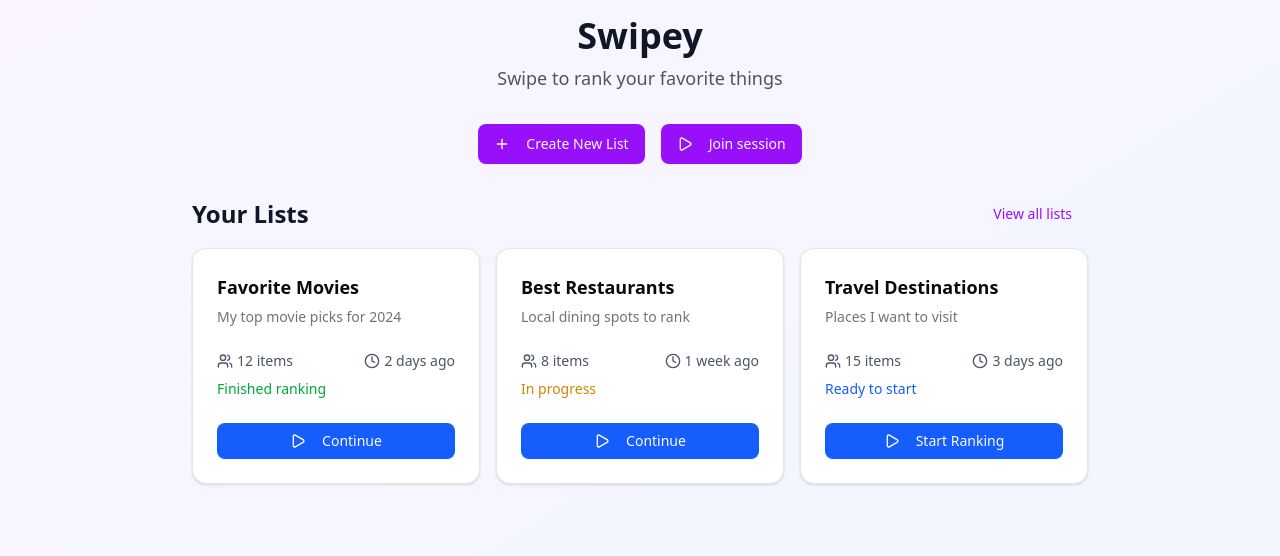
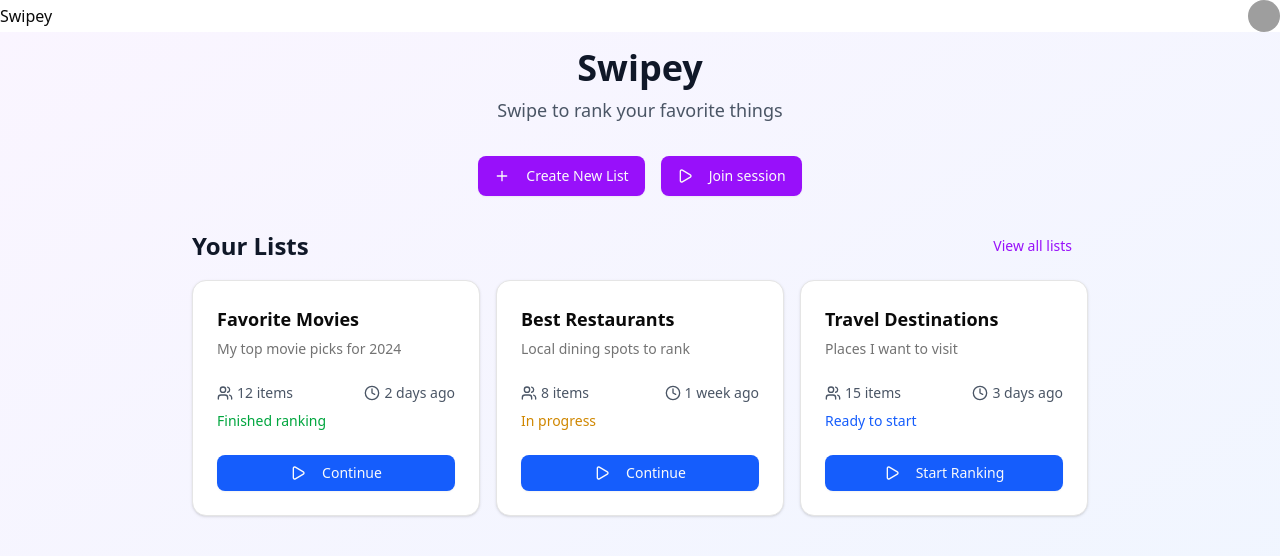
Before and after one commit to keduong33/swipey, a Next.js app: page / in a window 1280 px wide. Shown: the top 556 px of the page. Built offline with nearby package versions, Linux system fonts and the light colour scheme; grey boxes are pictures that could not be loaded.

Commit message:
Add header (#3)

```diff
--- a/package.json
+++ b/package.json
@@ -9,6 +9,7 @@
         "lint": "next lint"
     },
     "dependencies": {
+        "@radix-ui/react-avatar": "^1.1.10",
         "@radix-ui/react-dialog": "^1.1.14",
         "@radix-ui/react-label": "^2.1.7",
         "@radix-ui/react-select": "^2.2.5",
--- /dev/null
+++ b/src/components/header.tsx
@@ -0,0 +1,36 @@
+import { Avatar, AvatarFallback, AvatarImage } from '@/components/ui/avatar';
+import Link from 'next/link';
+import { useRouter } from 'next/router';
+
+export type HeaderProps = {
+    withProfile?: boolean;
+    sessionId?: string;
+};
+
+function UserAvatar() {
+    const router = useRouter();
+    return (
+        <Avatar
+            className="cursor-pointer"
+            onClick={() => router.push('/profile')}
+        >
+            <AvatarImage
+                src="https://github.com/evilrabbit.png"
+                alt="@evilrabbit"
+            />
+            <AvatarFallback>ER</AvatarFallback>
+        </Avatar>
+    );
+}
+
+export function Header({ withProfile, sessionId }: HeaderProps) {
+    return (
+        <header className="flex w-full justify-between items-center">
+            <Link href={'/'}>
+                <h1>Swipey</h1>
+            </Link>
+            {sessionId && <p>Session: {sessionId}</p>}
+            {withProfile && <UserAvatar />}
+        </header>
+    );
+}
--- /dev/null
+++ b/src/components/page.tsx
@@ -0,0 +1,19 @@
+import { ReactNode } from 'react';
+import { Header, HeaderProps } from './header';
+
+export default function Page({
+    children,
+    headerConfig,
+}: {
+    children: ReactNode;
+    headerConfig?: HeaderProps;
+}) {
+    return (
+        <div className="flex w-full flex-col min-h-screen">
+            <Header {...headerConfig} />
+            <main className="flex-1 flex-col bg-gradient-to-br from-purple-50 to-blue-50 p-4">
+                {children}
+            </main>
+        </div>
+    );
+}
--- /dev/null
+++ b/src/components/ui/avatar.tsx
@@ -0,0 +1,53 @@
+'use client';
+
+import * as AvatarPrimitive from '@radix-ui/react-avatar';
+import * as React from 'react';
+
+import { cn } from '@/lib/utils';
+
+function Avatar({
+    className,
+    ...props
+}: React.ComponentProps<typeof AvatarPrimitive.Root>) {
+    return (
+        <AvatarPrimitive.Root
+            data-slot="avatar"
+            className={cn(
+                'relative flex size-8 shrink-0 overflow-hidden rounded-full',
+                className
+            )}
+            {...props}
+        />
+    );
+}
+
+function AvatarImage({
+    className,
+    ...props
+}: React.ComponentProps<typeof AvatarPrimitive.Image>) {
+    return (
+        <AvatarPrimitive.Image
+            data-slot="avatar-image"
+            className={cn('aspect-square size-full', className)}
+            {...props}
+        />
+    );
+}
+
+function AvatarFallback({
+    className,
+    ...props
+}: React.ComponentProps<typeof AvatarPrimitive.Fallback>) {
+    return (
+        <AvatarPrimitive.Fallback
+            data-slot="avatar-fallback"
+            className={cn(
+                'bg-muted flex size-full items-center justify-center rounded-full',
+                className
+            )}
+            {...props}
+        />
+    );
+}
+
+export { Avatar, AvatarFallback, AvatarImage };
--- a/src/pages/edit/[id].tsx
+++ b/src/pages/edit/[id].tsx
@@ -16,6 +16,7 @@ import { ArrowLeft, ImageIcon, Plus, Upload, X } from 'lucide-react';
 import Image from 'next/image';
 import { useRouter } from 'next/router';
 import { ChangeEvent, useEffect, useState } from 'react';
+import Page from '../../components/page';
 
 type Item = {
     id: number;
@@ -94,7 +95,7 @@ export default function EditingList() {
     }, [router]);
 
     return (
-        <div className="min-h-screen bg-gradient-to-br from-purple-50 to-blue-50 p-4">
+        <Page>
             <div className="max-w-2xl mx-auto">
                 {/* Header */}
                 <div className="flex items-center justify-between mb-6">
@@ -384,6 +385,6 @@ export default function EditingList() {
                     </CardContent>
                 </Card>
             </div>
-        </div>
+        </Page>
     );
 }
--- a/src/pages/index.tsx
+++ b/src/pages/index.tsx
@@ -13,6 +13,7 @@ import { Clock, Play, Plus, Users } from 'lucide-react';
 import { useRouter } from 'next/navigation';
 import { useState } from 'react';
 import { v4 } from 'uuid';
+import Page from '../components/page';
 
 type Status = 'completed' | 'in-progress' | 'new';
 type List = {
@@ -81,7 +82,7 @@ export default function Home() {
     const router = useRouter();
 
     return (
-        <div className="min-h-screen bg-gradient-to-br from-purple-50 to-blue-50 p-4">
+        <Page headerConfig={{ withProfile: true }}>
             <div className="max-w-4xl mx-auto">
                 {/* Header */}
                 <div className="text-center mb-8">
@@ -192,6 +193,6 @@ export default function Home() {
                     )}
                 </div>
             </div>
-        </div>
+        </Page>
     );
 }
--- /dev/null
+++ b/src/pages/profile.tsx
@@ -0,0 +1,3 @@
+export default function Profile() {
+    return <>This is the profile page</>;
+}
--- a/src/pages/session/[id].tsx
+++ b/src/pages/session/[id].tsx
@@ -1,8 +1,10 @@
+'use client';
 import { useRouter } from 'next/router';
+import Page from '../../components/page';
 
 export default function Session() {
     const router = useRouter();
-    const id = router.query.id;
+    const id = router.query.id as string;
 
-    return <>ID: {id}</>;
+    return <Page headerConfig={{ sessionId: id }}>ID: {id}</Page>;
 }
```
Also changed, not shown: 1 other file (tests, documents, lock files or other folders).
